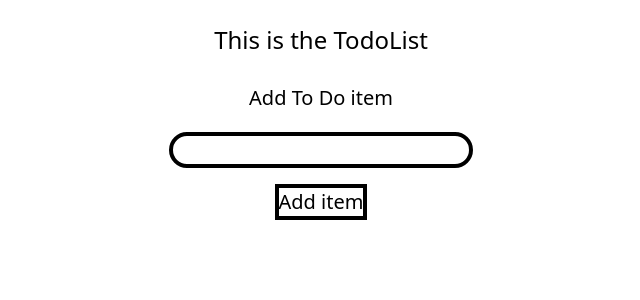
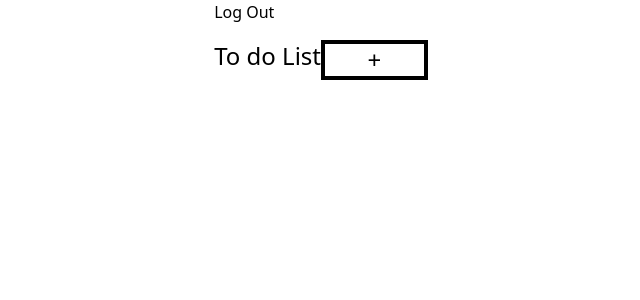
Before and after one commit to Barabasbalazs/ToDoList, a Vue app: page / in a window 1280 px wide. Shown: the top 300 px of the page, without its empty margins (319-959 px from the left). Built offline with nearby package versions, Linux system fonts and the light colour scheme.

Commit message:
ITL-1 Rework todo data model

```diff
--- a/src/components/PageCont.vue
+++ b/src/components/PageCont.vue
@@ -1,7 +1,11 @@
 <template>
+    <PageHeader @show-form="showToDoForm"/>
     <div class="grid place-items-center">
-        <TodoForm @add-to-do="addItem"
-        />
+        <div v-if="showForm">
+            <TodoForm @add-to-do="addItem"
+                @hide-form="showToDoForm"
+            />
+        </div>
         <TodoList @remove-item="removeTodo"
             :list-items="listItems"
         />
@@ -9,18 +13,32 @@
 </template>
 
 <script setup lang="ts">
+import { ref, watch } from 'vue';
+import { ToDoItem } from '../models/todoitem-model';
 import TodoForm from './TodoForm.vue';
-import { ref } from 'vue';
 import TodoList from './TodoList.vue';
+import PageHeader from './PageHeader.vue';
 
-const listItems = ref<Array<string>>([]);
+const storage = localStorage.getItem('listOfItems');
+
+const listItems = ref<Array<ToDoItem>>(storage ? JSON.parse(storage) : []);
+
+const showForm = ref(false);
 
 const removeTodo = (ind: number) => {
     listItems.value.splice(ind, 1);
 }
 
-const addItem = (text: string) => {
-    listItems.value.push(text);
+const showToDoForm = () => {
+    showForm.value = !showForm.value;
 }
 
+const addItem = (newToDo: ToDoItem) => {
+    listItems.value.push(newToDo);
+}
+
+watch(listItems.value, (newListItems) => {
+    localStorage.setItem('listOfItems', JSON.stringify(newListItems));
+});
+
 </script>
--- /dev/null
+++ b/src/components/PageHeader.vue
@@ -0,0 +1,25 @@
+<template>
+    <header>
+        <div class="grid grid-rows-2 place-content-evenly">
+            <div class="text-l">
+                <button>Log Out</button>
+            </div>
+            <div class="grid grid-cols-2 text-2xl">
+                <h1>To do List</h1>
+                <button @click="showForm" class="border-4 border-black">+</button>
+            </div>
+        </div>
+    </header>
+</template>
+
+<script setup lang = 'ts'>
+
+const emit = defineEmits<{
+    (e: 'showForm'): void
+}>();
+
+const showForm = () => {
+    emit('showForm');
+}
+
+</script>
--- /dev/null
+++ b/src/components/ToDoItemComp.vue
@@ -0,0 +1,33 @@
+<template>
+     <div class="grid grid-rows-2 gap-2 text-center border-2 border-black">
+        <div class="grid grid-cols-2">
+            <p>{{ props.item.title }}</p>
+            <p>{{ props.item.priority }}</p>
+        </div>
+        <div>
+            <p>{{ props.item.text }}</p>
+        </div>
+        <div>
+            <button>Save</button>
+            <button class="border-2" @click="removeTodo(props.index)">Remove</button>
+        </div>
+    </div>
+</template>
+
+<script setup lang = 'ts'>
+import { ToDoItem } from '../models/todoitem-model';
+
+const props = defineProps<{
+    item: ToDoItem,
+    index: number,
+}>();
+
+const emit = defineEmits<{
+    (e: 'removeItem', ind: number): void
+}>();
+
+const removeTodo = (ind: number) => {
+    emit('removeItem', ind);
+}
+
+</script>
--- a/src/components/TodoForm.vue
+++ b/src/components/TodoForm.vue
@@ -1,26 +1,57 @@
 <template>
     <div>
-        <h1 class="text-center text-2xl py-6">This is the TodoList</h1>
-            <div class="grid grid-rows-3 text-xl place-items-center gap-4">
-                <p>Add To Do item</p>
-                <input v-model="text" @keyup.enter="addTodo" class="border-4 border-black rounded-full">
-                <button @click="addTodo" class="border-4 border-black">Add item</button>
-            </div>
+        <div class="grid grid-rows-2 gap-2 text-center border-2 border-black">
+        <div class="grid grid-cols-2">
+            <input type="text" v-model="title">
+            <select v-model="priority">
+                <option
+                    v-for="value in priorities"
+                    :value="value">{{ value }}</option>
+            </select>
+        </div>
+        <input type="text" v-model="text">
+        <div>
+            <button @click="addTodo">Save</button>
+            <button class="border-2" @click="hideForm">Delete</button>
+        </div>
+    </div>
     </div>
 </template>
 
 <script setup lang = 'ts'>
 import { ref } from 'vue';
+import { Priority, Status, ToDoItem } from '../models/todoitem-model';
+
+const text = ref('');
+const title = ref('');
+const priority = ref(Priority.low);
+const priorities = [Priority.low, Priority.medium, Priority.high];
+
 
 const emit = defineEmits<{
-    (e: 'addToDo', text: string): void
+    (e: 'addToDo', newToDo: ToDoItem): void,
+    (e: 'hideForm'): void
 }>();
 
-const text = ref('');
+const addTodo = () => {
 
-const addTodo = () => {
-    emit('addToDo', text.value);
+    const newToDoItem = {
+        title: title.value,
+        text: text.value,
+        priority: priority.value,
+        status: Status.notresolved,
+        createdAt: new Date(),
+    }
+
+    emit('addToDo', newToDoItem);
+
     text.value = '';
+    title.value = '';
+    priority.value = Priority.low;
+}
+
+const hideForm = () => {
+    emit('hideForm');
 }
 
 </script>
--- a/src/components/TodoList.vue
+++ b/src/components/TodoList.vue
@@ -1,18 +1,21 @@
 <template>
     <div class="grid grid-cols text-xl gap-4">
-        <ul v-for="(item, index) in props.listItems">
-            <li class="grid grid-row gap-2 text-center">
-                <p>{{ item }}</p>
-                <button class="border-2" @click="removeTodo(index)"> Remove</button>
-            </li>
-        </ul>
+        <div v-for="(item, index) in props.listItems">
+            <ToDoItemComp
+                @remove-item="removeTodo"
+                :item="item"
+                :index="index"
+            />
+        </div>
     </div>
 </template>
 
 <script setup lang='ts'>
+import { ToDoItem } from '../models/todoitem-model';
+import ToDoItemComp from './ToDoItemComp.vue';
 
 const props = defineProps<{
-    listItems: string []
+    listItems: ToDoItem []
 }>();
 
 const emit = defineEmits<{
--- /dev/null
+++ b/src/models/todoitem-model.ts
@@ -0,0 +1,18 @@
+export enum Status {
+    done = 'done',
+    notresolved = 'notresolved'
+}
+
+export enum Priority {
+    high = 'High',
+    medium = 'Medium',
+    low = 'Low'
+}
+
+export interface ToDoItem {
+    title: string;
+    text: string;
+    priority: Priority;
+    createdAt: Date;
+    status: Status;
+}
```
